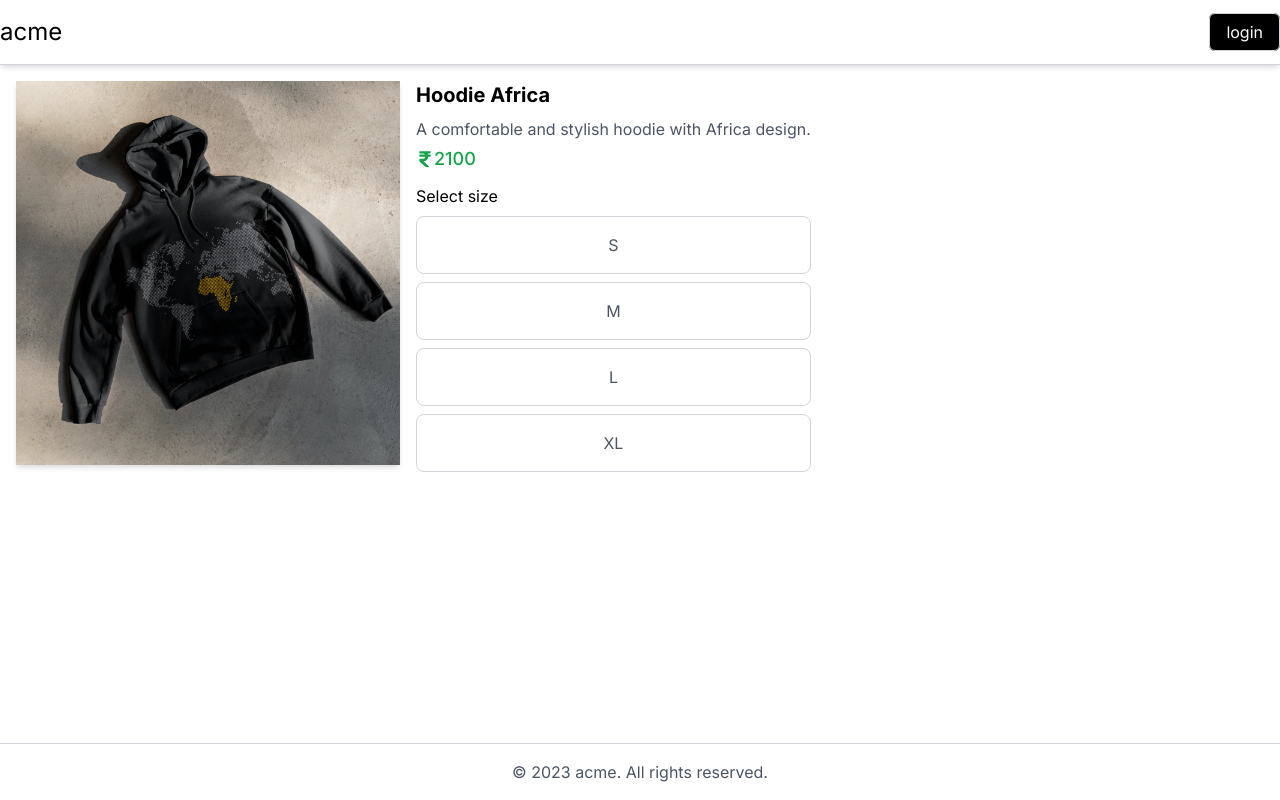
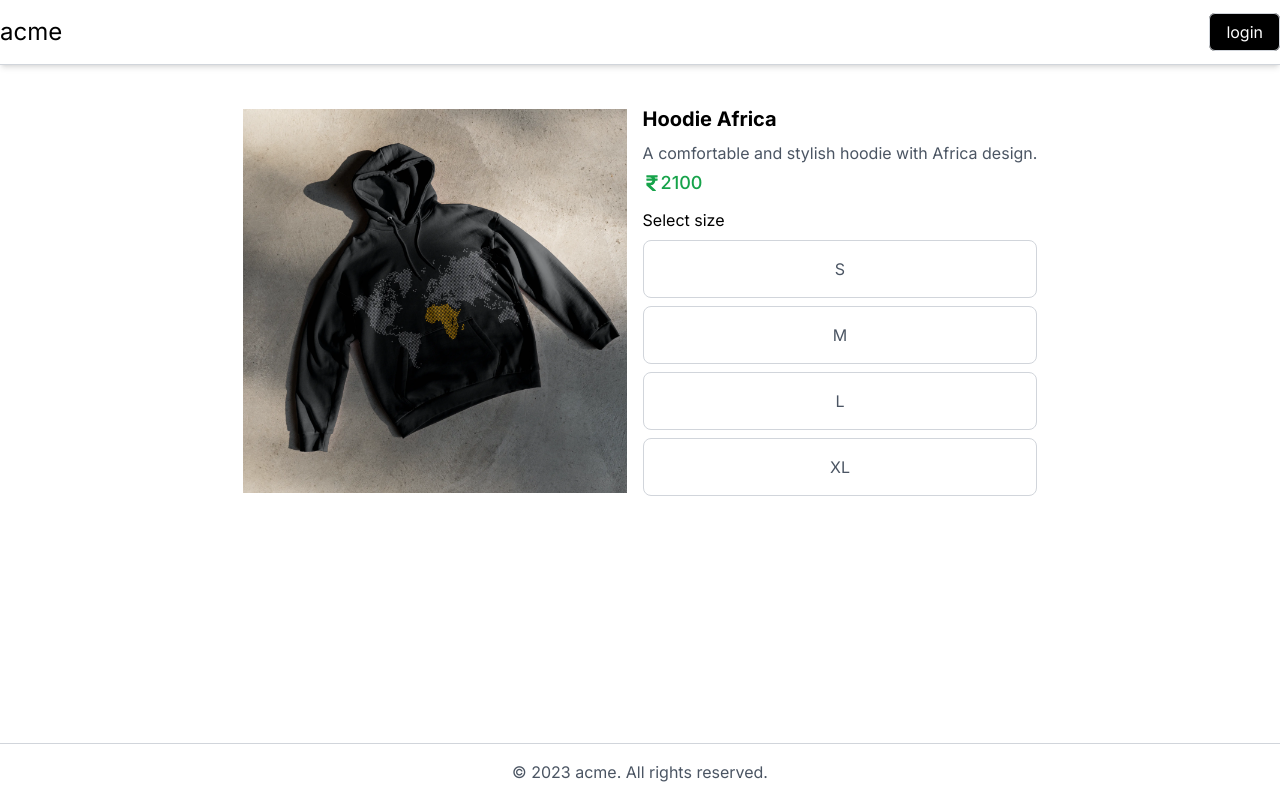
Before and after one commit to 17rawat/acme, a Next.js app: page /explore/products/1 in a window 1280 px wide. Built offline with nearby package versions, Linux system fonts and the light colour scheme; no server answers.

Commit message:
Added LoadingSkeleton

```diff
--- a/app/account/profile/page.jsx
+++ b/app/account/profile/page.jsx
@@ -12,6 +12,7 @@ const Account = () => {
 
   const handleLogout = async () => {
     await signOut({ redirect: "/" });
+    toast.success("Logged Out Successfully");
   };
 
   const handleChange = async (field, oldPassword, newValue) => {
--- a/app/explore/products/[id]/page.jsx
+++ b/app/explore/products/[id]/page.jsx
@@ -1,6 +1,6 @@
 "use client";
 
-import React, { useState } from "react";
+import React, { Suspense, useState } from "react";
 import Products from "@/DUMMY-DATA";
 import Image from "next/image";
 import { addItemToCart } from "@/store/cartSlice";
@@ -11,7 +11,7 @@ import { useSession } from "next-auth/react";
 
 const Product = ({ params }) => {
   const { data: session } = useSession();
-  console.log(session);
+  // console.log(session);
   const dispatch = useDispatch();
   const [selectedSize, setSelectedSize] = useState("");
 
@@ -29,12 +29,15 @@ const Product = ({ params }) => {
     dispatch(addItemToCart({ id, name, price, selectedSize }));
   };
 
-  console.log(product.imageSrc);
+  // console.log(product.imageSrc);
   return (
-    <div className="flex flex-col md:flex-row m-4">
-      <div className="w-96 h-96 overflow-hidden shadow-md">
+    <div className="flex flex-col md:flex-row m-10 items-center justify-center">
+      <div className="w-96 h-96 ">
         {product && product.imageSrc && product.imageSrc.src && (
           <Image
+            loading="eager"
+            priority={true}
+            quality={90}
             src={product.imageSrc}
             alt={product.name}
             className="w-full h-full object-cover"
--- /dev/null
+++ b/app/explore/products/loading.js
@@ -0,0 +1,14 @@
+import React from "react";
+import { FaSpinner } from "react-icons/fa";
+
+const Loading = () => {
+  return (
+    <>
+      <h1 className="text-lg flex items-center">
+        <FaSpinner className="animate-spin m-2" size={40} /> Loading...
+      </h1>
+    </>
+  );
+};
+
+export default Loading;
--- /dev/null
+++ b/app/loading.js
@@ -0,0 +1,14 @@
+import React from "react";
+import { FaSpinner } from "react-icons/fa";
+
+const Loading = () => {
+  return (
+    <>
+      <h1 className="text-lg flex items-center">
+        <FaSpinner className="animate-spin m-2" size={40} /> Loading...
+      </h1>
+    </>
+  );
+};
+
+export default Loading;
--- a/app/page.js
+++ b/app/page.js
@@ -22,6 +22,7 @@ const Hero = () => {
           Explore products
         </Link>
       </div>
+
       <Image
         src={hero}
         loading="eager"
--- a/components/ProductCard.jsx
+++ b/components/ProductCard.jsx
@@ -8,7 +8,7 @@ const ProductCard = ({ product }) => (
       <Image
         src={product.imageSrc}
         alt={product.imageAlt}
-        className=" w-96 h-96 object-cover"
+        className=" w-80 h-80 object-cover"
       />
     </div>
     <h3 className="mt-4 text-sm text-gray-700">{product.name}</h3>
```
